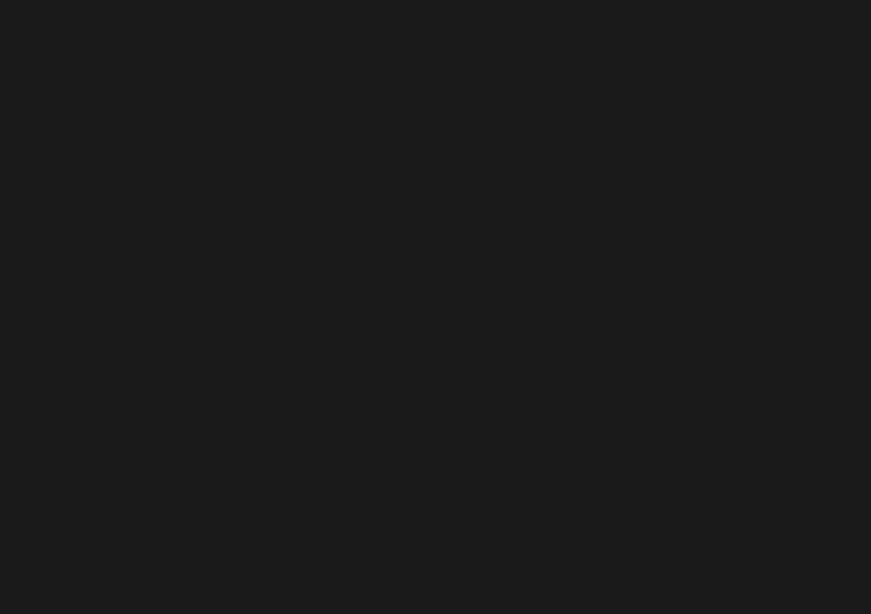
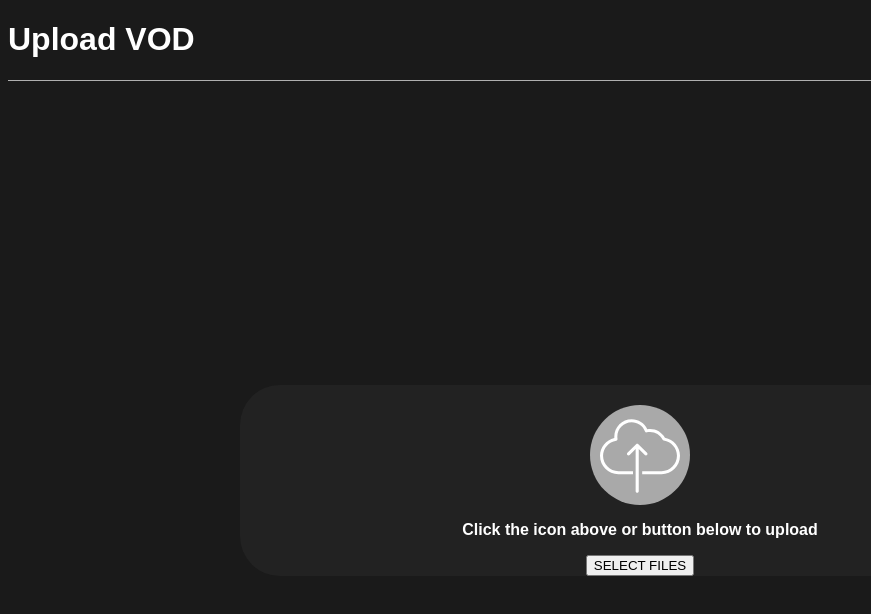
Before and after one commit to JustinYSJSU/react_valorant, a React (Create React App) app: page /upload in a window 1280 px wide. Before the commit this address had no page. Shown: the top 614 px of the page, without its empty margins (0-871 px from the left). Built offline with nearby package versions, Linux system fonts and the light colour scheme.

Commit message:
Starting video uploads

```diff
--- a/src/App.js
+++ b/src/App.js
@@ -4,6 +4,8 @@
 import { Login } from './pages/Login';
 import { Register } from './pages/Register';
 import { Home } from './pages/Home';
+import { Upload } from './pages/Upload';
+
 function App() {
   return (
     <div className="App">
@@ -12,6 +14,7 @@
           <Route path = "/" element={<Login />} />
           <Route path = "/register" element={<Register />} />
           <Route path = "/home" element={<Home />} />
+          <Route path = "/upload" element={<Upload />} />
         </Routes>
 
       </Router>
--- a/src/css/home.module.css
+++ b/src/css/home.module.css
@@ -44,6 +44,18 @@
     border-color: #FFC107;
     text-align: center;
     margin-left: 20px;
+}
+
+.select-value{
+    border-radius: 10px;
+    border-color: #FFC107;
+    margin-top: 10px;
+}
+
+.vod-feed{
+    margin-top: 20px;
+    display: flex;
+    flex-direction: row;
 }
 
 .upload-button{
--- a/src/css/login.module.css
+++ b/src/css/login.module.css
@@ -74,11 +74,6 @@
     margin: auto;
 }
 
-button:hover {
-    background-color: #FFFFFF;
-    color: #000000;
-}
-
 .feedback {
     margin-top: 10px;
     color: #FFA500;
--- /dev/null
+++ b/src/css/upload.module.css
@@ -0,0 +1,41 @@
+.upload-container {
+    width: 100%;
+    margin: 0;
+    padding: 0;
+}
+
+.upload-top {
+    width: 100%;
+    margin: 0;
+    text-align: left;
+    box-sizing: border-box; /* Ensures padding is included in the width */
+    border-bottom: 1px solid #B0B0B0;
+}
+
+.upload-form-container {
+    display: flex;
+    align-items: center;
+    justify-content: center;
+    margin: auto;
+    height: 100vh;
+}
+
+.upload-form{
+    display: flex;
+    flex-direction: column;
+    border-radius: 40px;
+    overflow: hidden;
+    width: 800px;
+    background-color: #222222;
+    align-items: center;
+}
+
+.upload-button{
+    margin-top: 20px;
+    background-color: #A9A9A9;
+    width: 100px;
+    height: 100px;
+    border-radius: 50%;
+    border: none;
+    cursor: pointer;
+}
--- a/src/pages/Home.js
+++ b/src/pages/Home.js
@@ -1,21 +1,21 @@
 import { auth } from "../config/firebase"
 import { signOut } from "firebase/auth"
 import { useNavigate } from "react-router-dom"
-import {useState} from "react"
+import {useState, useEffect} from "react"
 import HomeCSS from "../css/home.module.css"
-import { Placeholder } from "react-bootstrap"
+import { collection, getDocs, query, where, orderBy } from "firebase/firestore"
+import { db } from "../config/firebase"
 
 export const Home = () =>{
     const currentUser = auth.currentUser
     const navigate = useNavigate()
-    const [modal, setModal] = useState(false)
 
     const [agent, setAgent] = useState()
     const [map, setMap] = useState()
     const [result, setResult] = useState()
     const [time, setTime] = useState()
 
-    console.log(currentUser)
+    const [userVods, setUserVods] = useState([])
 
     const handleSignOut = () =>{
       signOut(auth).then( () =>{
@@ -24,6 +24,18 @@
         console.log(error)
       })
     }
+
+    useEffect( () => {
+      const getUserVods = async () =>{
+         const q = query(collection(db, "videos"), where ("user_id", "==", currentUser.uid))
+         const querySnapshot = await getDocs(q)
+         querySnapshot.forEach( (doc) => {
+          userVods.push(doc)
+         })
+      }
+      getUserVods()
+    }, [])
+
     return(
         <div className={HomeCSS['home-container']}>
             <div className={HomeCSS['home-top']}>
@@ -32,15 +44,47 @@
             </div>
 
             <div className={HomeCSS['vod-options']}>
-
               <form>
-                <select class="selectpicker" className={HomeCSS['select-option-first']} >
+                <select className={HomeCSS['select-option-first']} >
                   <option value="non"> Agent </option>
-
+                  <option value="Astra"> Astra </option>
+                  <option value="Breach"> Breach </option>
+                  <option value="Brimstone"> Brimstone </option>
+                  <option value="Chamber"> Chamber </option>
+                  <option value="Clove"> Clove </option>
+                  <option value="Cypher"> Cypher </option>
+                  <option value="Deadlock"> Deadlock</option>
+                  <option value="Fade"> Fade </option>
+                  <option value="Gekko"> Gekko </option>
+                  <option value="Harbor"> Harbor </option>
+                  <option value="Iso"> Iso </option>
+                  <option value="Jett"> Jett </option>
+                  <option value="KAY/O"> KAY/O </option>
+                  <option value="Killjoy"> Killjoy </option>
+                  <option value="Neon"> Neon </option>
+                  <option value="Omen"> Omen </option>
+                  <option value="Phoenix"> Phoenix </option>
+                  <option value="Raze"> Raze </option>
+                  <option value="Reyna"> Reyna</option>
+                  <option value="Sage"> Sage </option>
+                  <option value="Skye"> Skye </option>
+                  <option value="Sova"> Sova </option>
+                  <option value="Viper"> Viper </option>
+                  <option value="Yoru"> Yoru </option>
                 </select>
 
                 <select className={HomeCSS['select-option']}>
                   <option value="non"> Map </option>
+                  <option value="Ascent"> Ascent </option>
+                  <option value="Bind"> Bind </option>
+                  <option value="Breeze"> Breeze </option>
+                  <option value="Fracture"> Fracture </option>
+                  <option value="Haven"> Haven </option>
+                  <option value="Icebox"> Icebox </option>
+                  <option value="Lotus"> Lotus </option>
+                  <option value="Pearl"> Pearl </option>
+                  <option value="Split"> Split </option>
+                  <option value="Sunset"> Sunset </option>
                 </select>
 
                 <select className={HomeCSS['select-option']}>
@@ -56,19 +100,12 @@
                 </select>
 
                </form>
-               <button className={HomeCSS['upload-button']} onClick={() => setModal(true)}> UPLOAD </button>
+               <button className={HomeCSS['upload-button']} onClick={() => navigate("/upload")}> UPLOAD </button>
             </div>
 
-
-            {modal && (
-             <div className={HomeCSS['upload-modal']}>
-                 <h1 className={HomeCSS['upload-modal-header']}>
-                    <p className={HomeCSS['upload-modal-title']}> Upload VOD </p>
-                    <button className={HomeCSS['upload-modal-cancel']} onClick={() => setModal(false)}> x </button>
-
-                 </h1>
-             </div>
-            )}
+            <div className={HomeCSS['vod-feed']}>
+               {userVods.length === 0 ? <h2> You have no VODS to review. Upload some! </h2> : <div> </div>}
+            </div>
         </div>
 
 
--- /dev/null
+++ b/src/pages/Upload.js
@@ -0,0 +1,37 @@
+import UploadCSS from "../css/upload.module.css"
+
+export const Upload = () =>{
+    return(
+
+        <div className={UploadCSS['upload-container']}>
+            <div className={UploadCSS['upload-top']}>
+              <h1> Upload VOD </h1>
+            </div>
+
+            <div className={UploadCSS['upload-form-container']}>
+                <div className={UploadCSS['upload-form']}>
+                    <button className={UploadCSS['upload-button']}>
+                      <svg fill="#FFFFFF" xmlns="http://www.w3.org/2000/svg"  height="100px" width="80px" viewBox="0 0 184.69 184.69">
+                       <path d="M149.968,50.186c-8.017-14.308-23.796-22.515-40.717-19.813     C102.609,16.43,88.713,7.576,73.087,7.576c-22.117,0-40.112,17.994-40.112,40.115c0,0.913,0.036,1.854,0.118,2.834     C14.004,54.875,0,72.11,0,91.959c0,23.456,19.082,42.535,42.538,42.535h33.623v-7.025H42.538     c-19.583,0-35.509-15.929-35.509-35.509c0-17.526,13.084-32.621,30.442-35.105c0.931-0.132,1.768-0.633,2.326-1.392     c0.555-0.755,0.795-1.704,0.644-2.63c-0.297-1.904-0.447-3.582-0.447-5.139c0-18.249,14.852-33.094,33.094-33.094     c13.703,0,25.789,8.26,30.803,21.04c0.63,1.621,2.351,2.534,4.058,2.14c15.425-3.568,29.919,3.883,36.604,17.168     c0.508,1.027,1.503,1.736,2.641,1.897c17.368,2.473,30.481,17.569,30.481,35.112c0,19.58-15.937,35.509-35.52,35.509H97.391     v7.025h44.761c23.459,0,42.538-19.079,42.538-42.535C184.69,71.545,169.884,53.901,149.968,50.186z"/>
+                       <path d="M108.586,90.201c1.406-1.403,1.406-3.672,0-5.075L88.541,65.078     c-0.701-0.698-1.614-1.045-2.534-1.045l-0.064,0.011c-0.018,0-0.036-0.011-0.054-0.011c-0.931,0-1.85,0.361-2.534,1.045     L63.31,85.127c-1.403,1.403-1.403,3.672,0,5.075c1.403,1.406,3.672,1.406,5.075,0L82.296,76.29v97.227     c0,1.99,1.603,3.597,3.593,3.597c1.979,0,3.59-1.607,3.59-3.597V76.165l14.033,14.036     C104.91,91.608,107.183,91.608,108.586,90.201z"/>
+                       <input type="file" />
+                      </svg>
+                    </button>
+
+                    <input type="file" id="file-input" style={{ display: 'none' }} />
+
+                    <p style={{fontWeight: "bold"}}> Click the icon above or button below to upload</p>
+
+                    <label htmlFor="file-input">
+                      <button>
+                        SELECT FILES
+                      </button>
+                    </label>
+
+
+                </div>
+            </div>
+        </div>
+    )
+
+}
```
